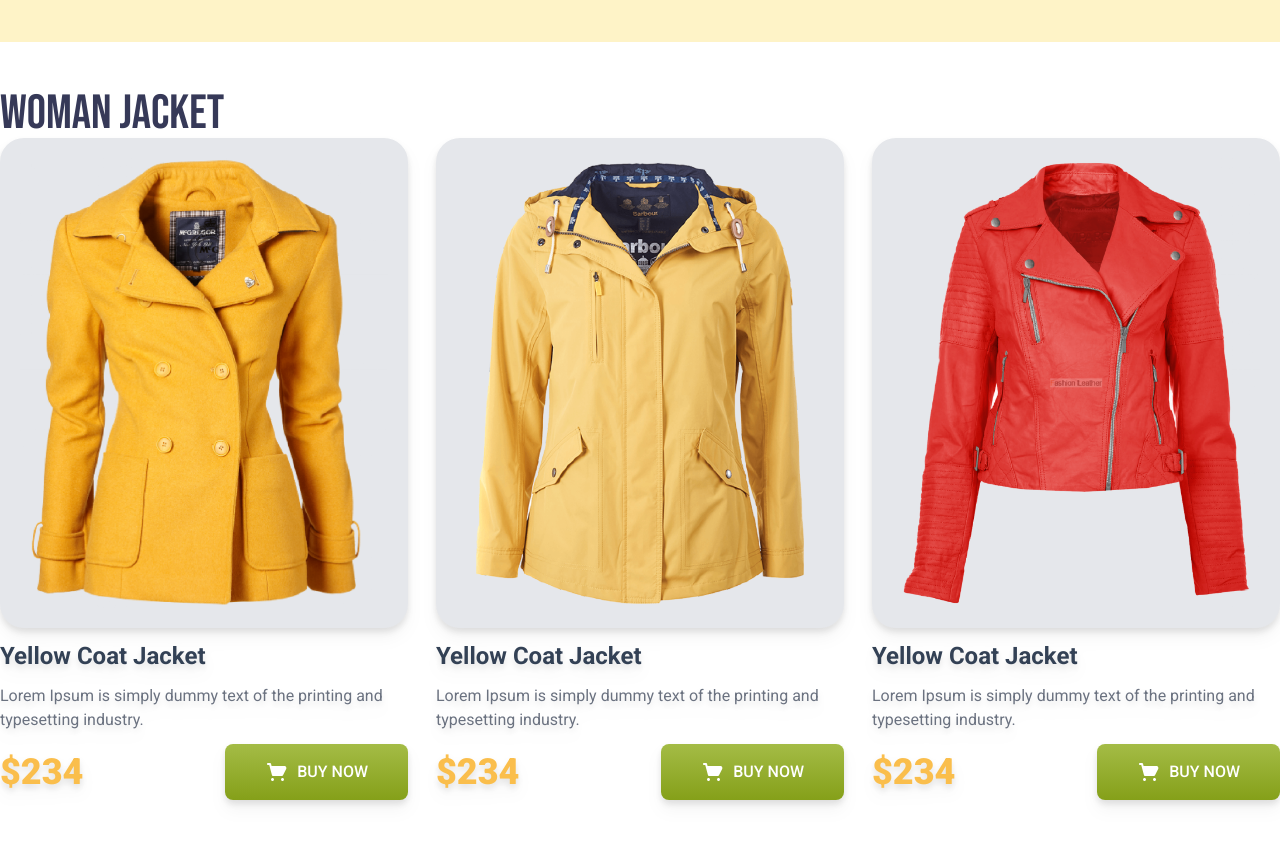
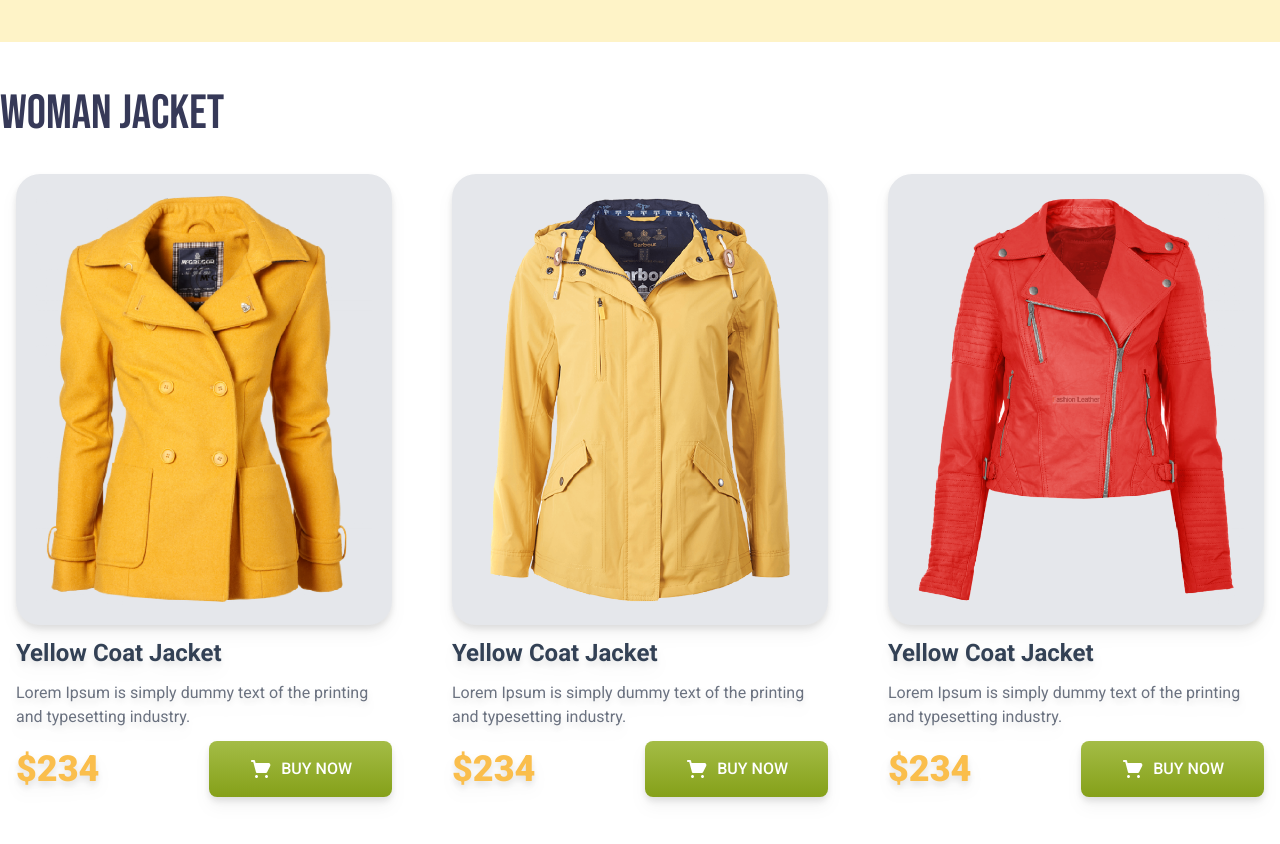
Before and after one commit to swadeshchisim/penguin-fashion-tailwind, a plain HTML site: page index.html in a window 1280 px wide. Shown: the part 660-1504 px from the top of the page. Drawn offline with nearby package versions, Linux system fonts and the light colour scheme.

Commit message:
responsive styles added for nav menu

```diff
--- a/index.html
+++ b/index.html
@@ -26,7 +26,7 @@
                 <img class="w-72" src="icons/logo.png" alt="">
             </div>
             <div>
-                <ul class="flex gap-8 md:gap-14 text-[#3C3C3C] font-medium leading-6">
+                <ul class="flex gap-y-8 md:gap-4 text-[#3C3C3C] font-medium leading-6">
                     <li><a href="#">Home</a></li>
                     <li><a href="#">Product</a></li>
                     <li><a href="#">About Us</a></li>
@@ -62,11 +62,12 @@
     <main class="max-w-7xl mx-auto">
         <!-- woman jacket section -->
        <section class="py-12">
-        <h2 class="text-5xl text-[#363958;] font-bebas">Woman Jacket</h2>
+        <h2 class="text-5xl text-[#363958;] font-bebas text-center lg:text-left">Woman Jacket</h2>
         <!-- jackets container -->
-        <div class="grid grid-cols-1 md:grid-cols-2 lg:grid-cols-3 gap-7 font-roboto">
+        <div class="grid grid-cols-1 md:grid-cols-2 lg:grid-cols-3 gap-7 font-roboto py-5">
+
             <!-- jacket-1 -->
-            <div class="space-y-3 drop-shadow-lg">
+            <div class="space-y-3 drop-shadow-lg m-4">
                 <img class="bg-gray-200 p-5 rounded-3xl" src="images/jacket-1.png" alt="">
                 <h4 class="text-2xl font-bold text-slate-700">Yellow Coat Jacket </h4>
                 <p class="text-gray-500">Lorem Ipsum is simply dummy text of the
@@ -82,8 +83,9 @@
                             buy now</button>
                     </div>
             </div>
+
             <!-- jacket-2 -->
-            <div class="space-y-3 drop-shadow-lg">
+            <div class="space-y-3 drop-shadow-lg m-4">
                 <img class="bg-gray-200 p-5 rounded-3xl" src="images/jacket-2.png" alt="">
                 <h4 class="text-2xl font-bold text-slate-700">Yellow Coat Jacket </h4>
                 <p class="text-gray-500">Lorem Ipsum is simply dummy text of the
@@ -99,8 +101,9 @@
                             buy now</button>
                     </div>
             </div>
+
             <!-- jacket-3 -->
-            <div class="space-y-3 drop-shadow-lg">
+            <div class="space-y-3 drop-shadow-lg m-4">
                 <img class="bg-gray-200 p-5 rounded-3xl" src="images/jacket-3.png" alt="">
                 <h4 class="text-2xl font-bold text-slate-700">Yellow Coat Jacket </h4>
                 <p class="text-gray-500">Lorem Ipsum is simply dummy text of the
```
